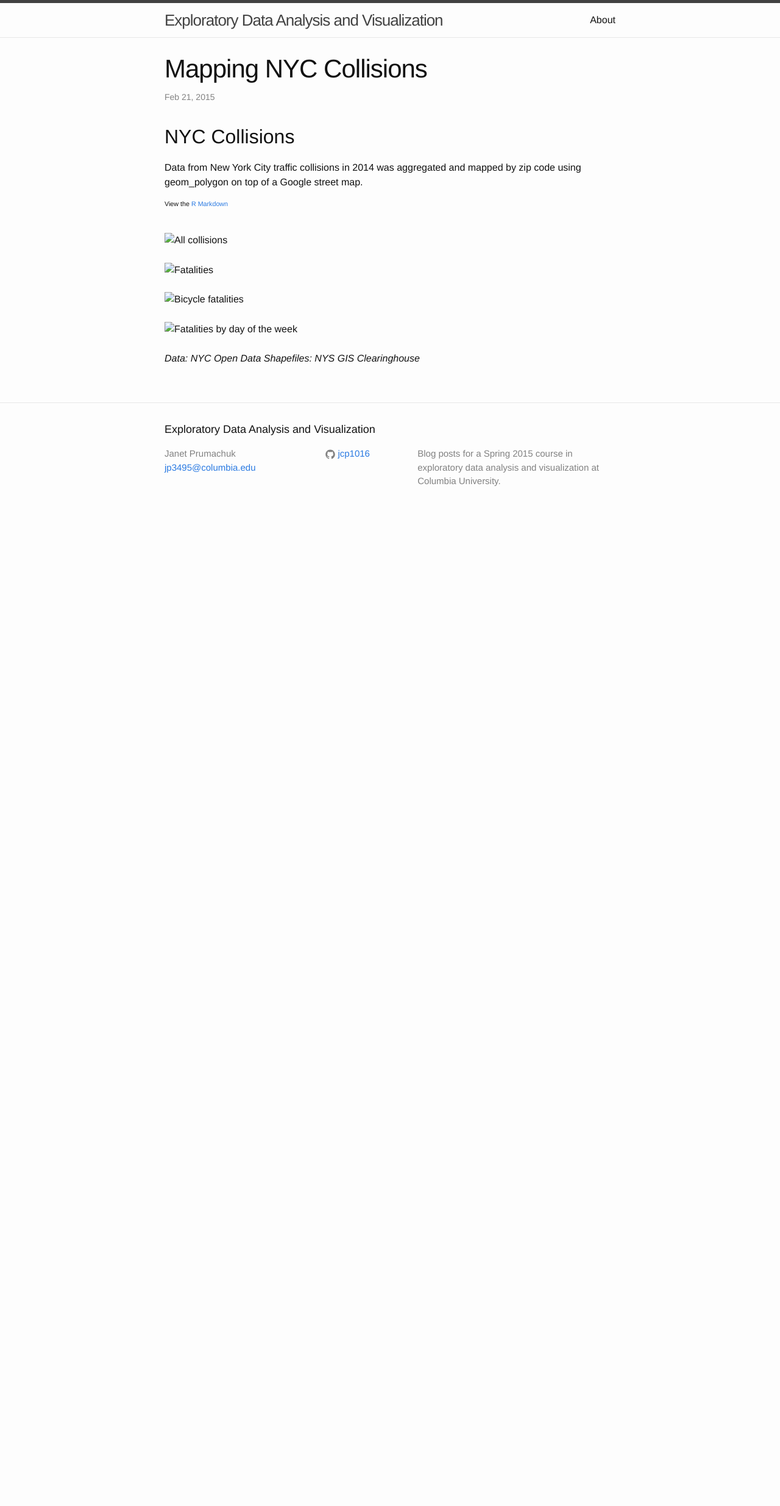
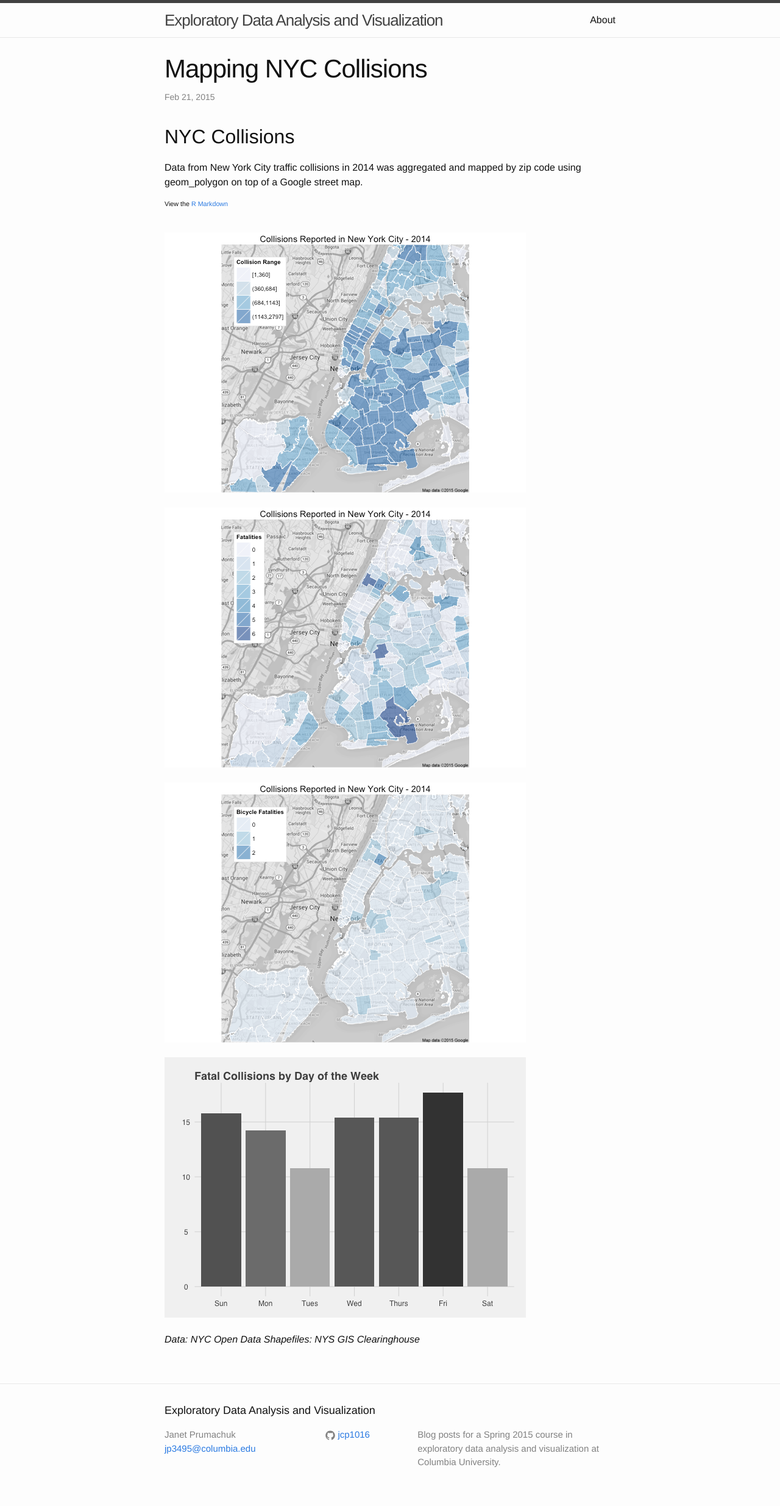
Before and after one commit to jcp1016/jcp1016.github.io, a Jekyll site: the page built from _posts/2015-02-21-nyc-collisions.markdown, in a window 1280 px wide. Shown: the whole page at 61% size. Built offline with Jekyll 4.4.1, drawn with Linux system fonts in a browser that asks for light colours; before the commit the page ends 900 px from its top, so only the background shows below that.

Commit message:
fixed link

```diff
--- a/_posts/2015-02-21-nyc-collisions.markdown
+++ b/_posts/2015-02-21-nyc-collisions.markdown
@@ -9,13 +9,13 @@ Data from New York City traffic collisions in 2014 was aggregated and mapped by
 
 ###### View the [R Markdown](Main.html)
 <br />
-![All collisions](AllCollisions.png)
+![All collisions]({{ site.baseurl }}/assets/AllCollisions.png)
 <br /><br />
-![Fatalities]({{ site.baseurl }}/_assets/Fatalities.png)
+![Fatalities]({{ site.baseurl }}/assets/Fatalities.png)
 <br /><br />
-![Bicycle fatalities]({{ site.baseurl }}/_assets/BikeFatalities.png)
+![Bicycle fatalities]({{ site.baseurl }}/assets/BikeFatalities.png)
 <br /><br />
-![Fatalities by day of the week]({{ site.baseurl }}/_assets/FatalitiesByDay.png)
+![Fatalities by day of the week]({{ site.baseurl }}/assets/FatalitiesByDay.png)
 <br /><br />
 _Data:  NYC Open Data_
 _Shapefiles:  NYS GIS Clearinghouse_
```
Also changed, not shown: assets/AllCollisions.png (renamed from _assets/AllCollisions.png), assets/BikeFatalities.png (renamed from _assets/BikeFatalities.png), assets/Fatalities.png (renamed from _assets/Fatalities.png), assets/FatalitiesByDay.png (renamed from _assets/FatalitiesByDay.png).
